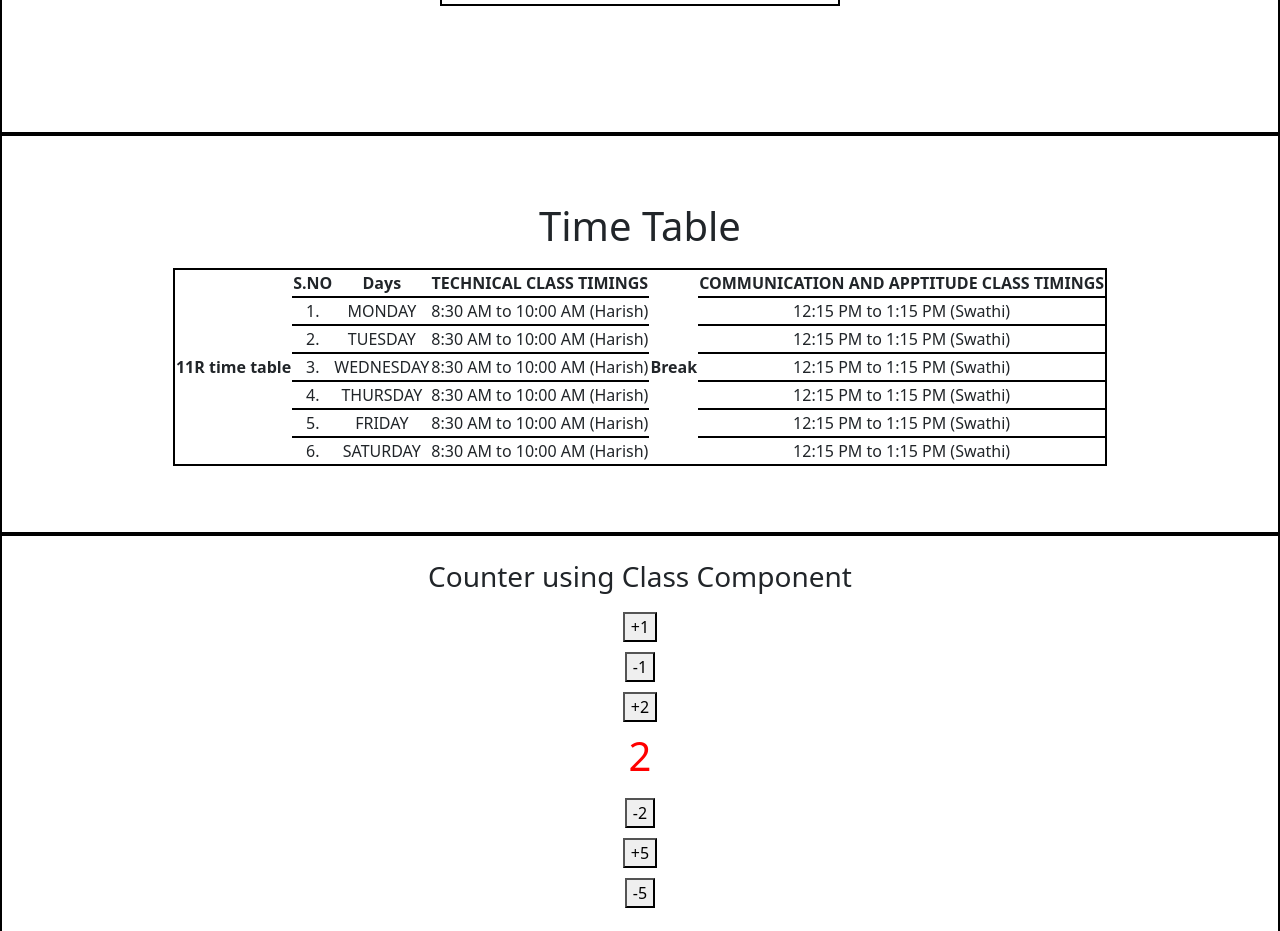
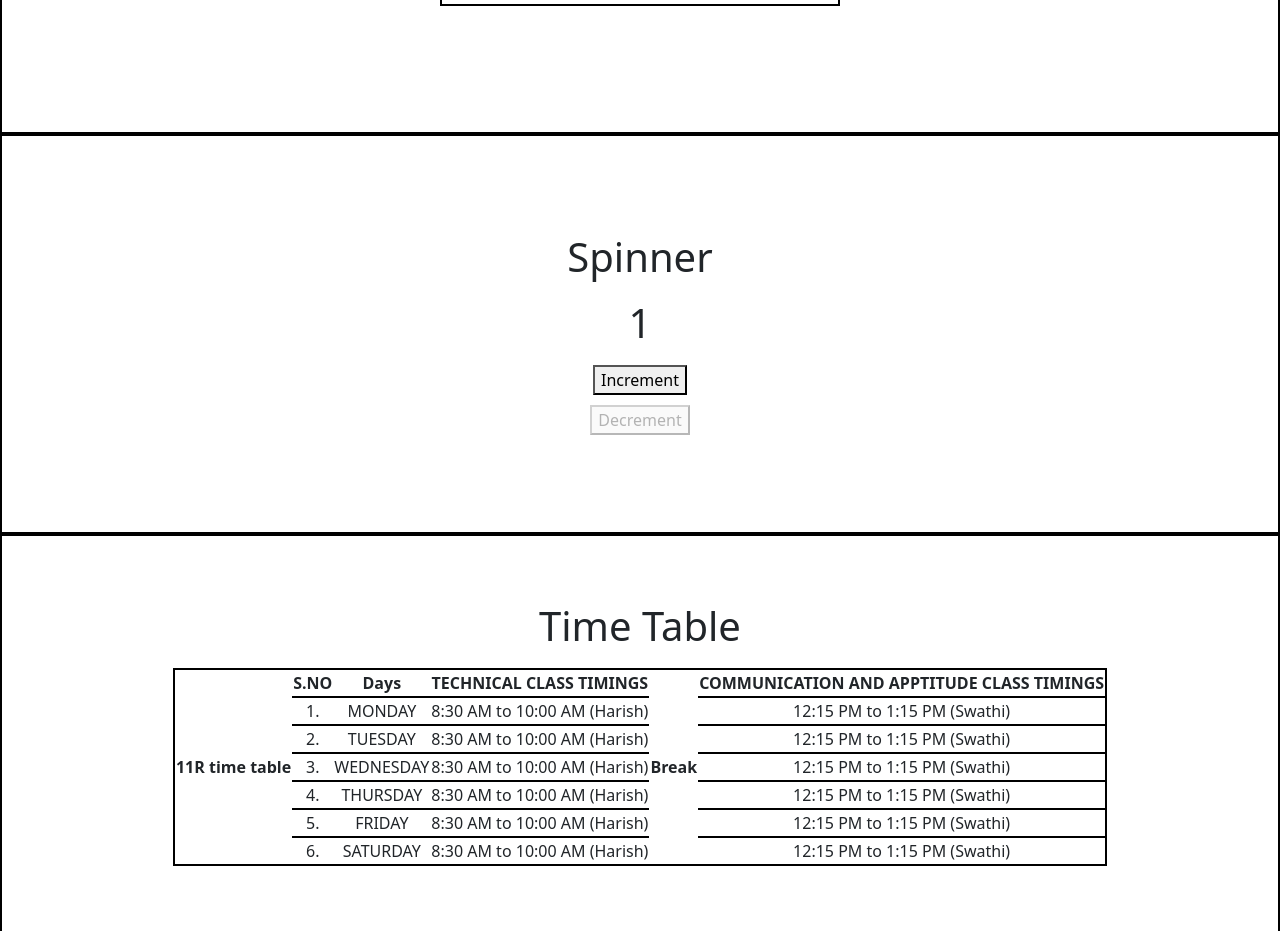
Before and after one commit to Bhargavidev123/myfirstreactapp, a React (Create React App) app: page / in a window 1280 px wide. Shown: the part 4220-5151 px from the top of the page. Built offline with nearby package versions, Linux system fonts and the light colour scheme.

Commit message:
new push

```diff
--- a/src/App.js
+++ b/src/App.js
@@ -6,6 +6,7 @@ import Todo from "./uiContent/todo/index";
 import TodoApp from "./uiContent/todo/index";
 import Sample from "./SampleComp";
 import Forms from "./uiContent/formsubmission/form";
+import UpdatingPhase from "./uiContent/spinner/spinners";
 
 
 
@@ -292,6 +293,23 @@ function App() {
         </div>
 
 
+
+        <div style={{
+        border:"2px solid black",
+        height:"400px",
+        display: "flex",
+        flexDirection: "column",
+        flexWrap:"wrap",
+        gap:"10px",
+        justifyContent: "center",
+        alignItems: "center",}}>
+          <h1>Spinner</h1>
+
+        <UpdatingPhase/></div>
+
+
+
+
        <div style={{
         border:"2px solid black",
         height:"400px",
@@ -305,6 +323,8 @@ function App() {
           <Sample/></div>
 
 
+
+
     </div>
   );
 }
--- /dev/null
+++ b/src/uiContent/spinner/spinners.js
@@ -0,0 +1,75 @@
+import React, { Component } from "react";
+import Spinner from "react-bootstrap/Spinner";
+
+class UpdatingPhase extends Component {
+  constructor() {
+    super();
+    this.state = {
+      count: 1,
+      isLoading: true, // Initial loading state
+    };
+  }
+
+  componentDidMount() {
+    // Simulate a loading delay
+    setTimeout(() => {
+      this.setState({ isLoading: false }); // Hide spinner after 2 seconds
+    }, 2000);
+  }
+
+  componentDidUpdate(prevProps, prevState) {
+    console.log(prevState.count);
+    console.log(this.state);
+    if (prevState.count !== this.state.count) {
+      console.log(`Count value updated to ${this.state.count}`);
+    }
+  }
+
+  shouldComponentUpdate(nextProps, nextState) {
+    return true; // Allow updates
+  }
+
+  getSnapshotBeforeUpdate(prevProps, prevState) {
+    console.log(prevState, "previous state before update");
+    return null;
+  }
+
+  increment = () => {
+    this.setState({ count: this.state.count + 1 });
+  };
+
+  decrement = () => {
+    this.setState({ count: this.state.count - 1 });
+  };
+
+  render() {
+    const { count, isLoading } = this.state;
+
+    if (isLoading) {
+
+      // Show spinner while loading
+      return (
+
+        <div style={{ textAlign: "center", marginTop: "20px" }}>
+          <Spinner animation="border" role="status">
+            <span className="visually-hidden">Loading...</span>
+          </Spinner>
+        </div>
+      );
+    }
+<h1>add spinner if data is not loaded yet
+</h1>
+    // Show main content after loading
+    return (
+      <>
+        <h1>{count}</h1>
+        <button onClick={this.increment}>Increment</button>
+        <button onClick={this.decrement} disabled={count <= 1}>
+          Decrement
+        </button>
+      </>
+    );
+  }
+}
+
+export default UpdatingPhase;
```
